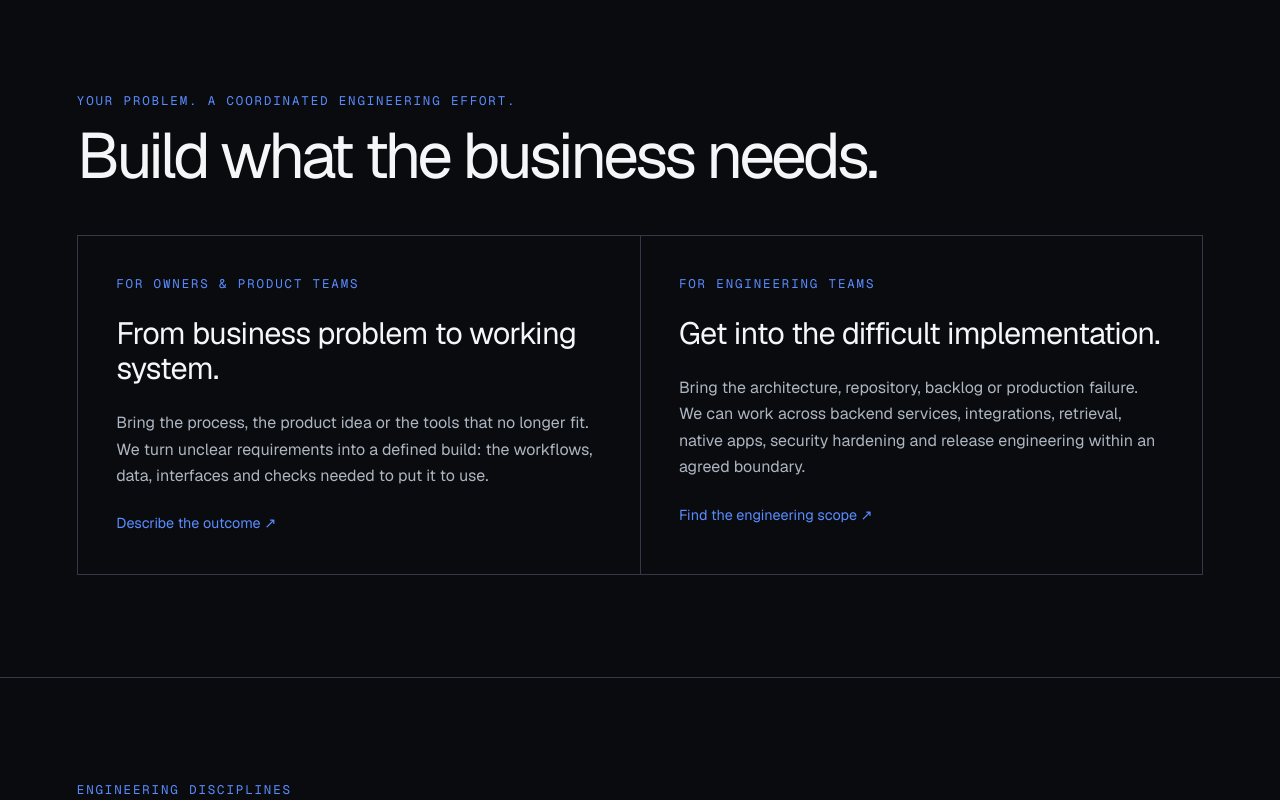
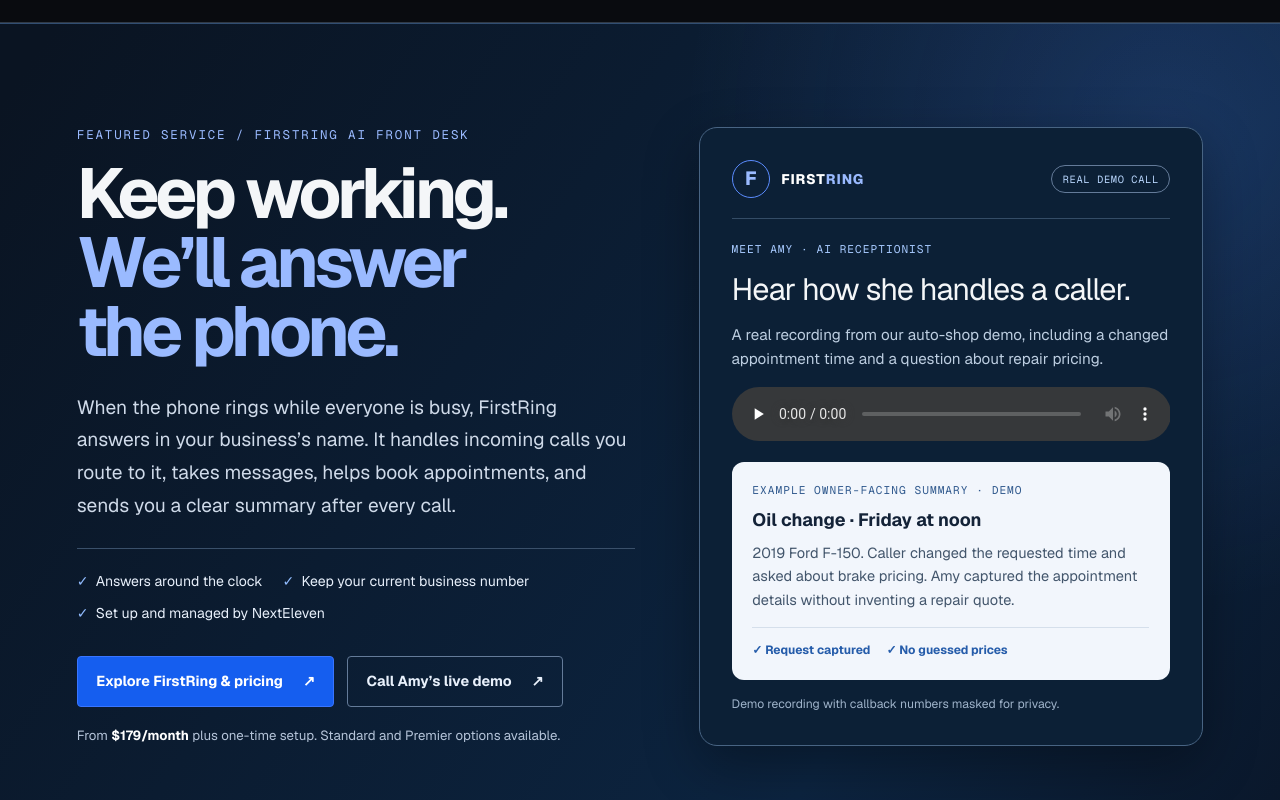
Before and after one commit to seanebones-lang/nexteleven-web, a Next.js app: page /build in a window 1280 px wide. Shown: the part 1060-1860 px from the top of the page. Built offline with nearby package versions, Linux system fonts and the light colour scheme.

Commit message:
Feature FirstRing on NextEleven services page (#75)

```diff
--- a/src/app/build/page.tsx
+++ b/src/app/build/page.tsx
@@ -5,7 +5,7 @@ import { ProjectContact } from "@/components/shell/ProjectContact";
 
 export const metadata: Metadata = {
   title: "Complex software, backend systems & AI engineering",
-  description: "AI-led engineering across architecture, backend systems, APIs, AI agents, retrieval, iOS, Android, cloud delivery, security and software modernization. Defined scope, tested delivery.",
+  description: "AI-led engineering across architecture, backend systems, APIs, AI agents, retrieval, iOS, Android, cloud delivery, security, software modernization, and FirstRing managed AI front desk. Defined scope, tested delivery.",
   alternates: { canonical: "/build" },
 };
 
@@ -37,7 +37,51 @@ export default function BuildPage() {
         <h1>Complex software.<br />Clear delivery.</h1>
         <p>Bring us the system you need to build, connect, repair or release. We work across architecture, backend services, data, AI and native applications—from a focused technical investigation to a defined product build or modernization.</p>
         <div className="work-actions"><a className="primary-action" href="#start">Discuss the engineering work <span>↗</span></a><Link href="/work">Inspect our work ↗</Link></div>
+        <p className="build-feature-teaser">Featured managed service: <a href="#firstring-feature">FirstRing AI Front Desk ↗</a></p>
         <p className="build-diagnosis">Running AI agents or connected tools? <Link href="/diagnosis">Start with the $499 AI Spend-Leak Review ↗</Link></p>
+      </section>
+
+      <section className="firstring-feature" id="firstring-feature" aria-labelledby="firstring-feature-title">
+        <div className="firstring-feature-copy">
+          <p className="section-label">Featured service / FirstRing AI Front Desk</p>
+          <h2 id="firstring-feature-title">Keep working. <span>We&rsquo;ll answer the phone.</span></h2>
+          <p className="firstring-feature-lede">
+            When the phone rings while everyone is busy, FirstRing answers in your business&rsquo;s
+            name. It handles incoming calls you route to it, takes messages, helps book
+            appointments, and sends you a clear summary after every call.
+          </p>
+          <ul className="firstring-feature-benefits">
+            <li><span aria-hidden="true">✓</span> Answers around the clock</li>
+            <li><span aria-hidden="true">✓</span> Keep your current business number</li>
+            <li><span aria-hidden="true">✓</span> Set up and managed by NextEleven</li>
+          </ul>
+          <div className="firstring-feature-actions">
+            <Link className="firstring-feature-primary" href="/frontdesk">Explore FirstRing &amp; pricing <span aria-hidden="true">↗</span></Link>
+            <a className="firstring-feature-secondary" href="tel:+18175465305">Call Amy&rsquo;s live demo <span aria-hidden="true">↗</span></a>
+          </div>
+          <p className="firstring-feature-price">From <strong>$179/month</strong> plus one-time setup. Standard and Premier options available.</p>
+        </div>
+        <div className="firstring-feature-showcase" aria-label="FirstRing demonstration call and example summary">
+          <div className="firstring-showcase-header">
+            <span className="firstring-showcase-identity"><span aria-hidden="true" className="firstring-showcase-mark">F</span> FIRST<span>RING</span></span>
+            <span className="firstring-showcase-label">REAL DEMO CALL</span>
+          </div>
+          <div className="firstring-showcase-intro">
+            <p className="firstring-showcase-eyebrow">Meet Amy · AI receptionist</p>
+            <h3>Hear how she handles a caller.</h3>
+            <p>A real recording from our auto-shop demo, including a changed appointment time and a question about repair pricing.</p>
+          </div>
+          <audio controls preload="none" src="/audio/firstring-demo-call.mp3" aria-label="Play real FirstRing demonstration call">
+            Your browser does not support audio playback. You can call (817) 546-5305 to try FirstRing instead.
+          </audio>
+          <div className="firstring-showcase-summary">
+            <p className="firstring-showcase-eyebrow">Example owner-facing summary · demo</p>
+            <strong>Oil change · Friday at noon</strong>
+            <p>2019 Ford F-150. Caller changed the requested time and asked about brake pricing. Amy captured the appointment details without inventing a repair quote.</p>
+            <div className="firstring-showcase-status"><span>✓ Request captured</span><span>✓ No guessed prices</span></div>
+          </div>
+          <p className="firstring-showcase-note">Demo recording with callback numbers masked for privacy.</p>
+        </div>
       </section>
       <section className="audience-section" aria-labelledby="audience-title">
         <p className="section-label">Your problem. A coordinated engineering effort.</p>
--- a/src/app/presence/page.tsx
+++ b/src/app/presence/page.tsx
@@ -32,7 +32,7 @@ export default function PresencePage() {
       <section className="presence-example"><div><p className="section-label">Client example · Live</p><h2>JP Transmission.</h2></div><div><p>A transmission recycling business serving people buying parts and people selling cores needed a clear path for each audience.</p><p>NextEleven designed and implemented a bilingual website with separate buyer and seller journeys, responsive layouts, and inquiry forms. The delivered scope is the public website; inventory, ecommerce, and checkout would be separate work.</p><a href="https://www.jptransmission.com/en">Visit JP Transmission ↗</a></div></section>
       <section className="presence-process"><p className="section-label">From idea to launch</p><h2>Clear steps. Direct communication.</h2><ol>{process.map(step => <li key={step.index}><span>{step.index}</span><h3>{step.title}</h3><p>{step.copy}</p></li>)}</ol></section>
       <section className="presence-includes"><div><p className="section-label">Website packages</p><h2>Fixed prices. Published here.</h2><p>No quote games. Pick the package that fits, see a free homepage preview before you commit, and know what the site costs to keep: $99/mo covers ongoing care after launch. Every package is built phone-first, because most of your customers will meet you on a phone.</p></div><ul>{packages.map((item, index) => <li key={item}><span>{String(index + 1).padStart(2, "0")}</span>{item}</li>)}</ul></section>
-      <section className="phase-two"><p className="section-label">Add-on · AI Front Desk</p><div><h2>A front desk that answers every call.</h2><p>Our AI receptionist answers your phone around the clock, books appointments, and sends you a summary of every call. NextEleven sets it up and manages it for you. $299 setup bundled with a website build ($499 on its own), then $179/mo managed.</p><a href="mailto:hello@nexteleven.dev?subject=AI%20Front%20Desk">Ask about the Front Desk ↗</a><p>hello@nexteleven.dev · 833-925-6048</p></div></section>
+      <section className="phase-two firstring-presence-link"><p className="section-label">Featured add-on · FirstRing AI Front Desk</p><div><h2>Keep working. FirstRing answers.</h2><p>Make your new website and your phone work together. FirstRing answers the incoming calls you route to it, books appointments, takes messages, and emails clear call summaries. NextEleven sets it up and manages it for you. From $179/month plus setup: $299 when bundled with a website build, or $499 standalone.</p><a href="/frontdesk">Explore FirstRing, hear Amy, and compare plans ↗</a><p>Real demo line: <a href="tel:+18175465305">(817) 546-5305</a></p></div></section>
       <section className="phase-two"><p className="section-label">When the site needs to do more</p><div><h2>Connect the front door to the business.</h2><p>Booking, customer accounts, payments, document access and inventory connections can be included in a defined engineering engagement. We establish the data, permissions, provider dependencies and checks before building. Add them to a new project or scope an extension to a site you already have.</p><a href="/build">Explore software and integration services ↗</a></div></section>
       <ProjectContact />
     </main>
```
Also changed, not shown: src/app/globals.css.
